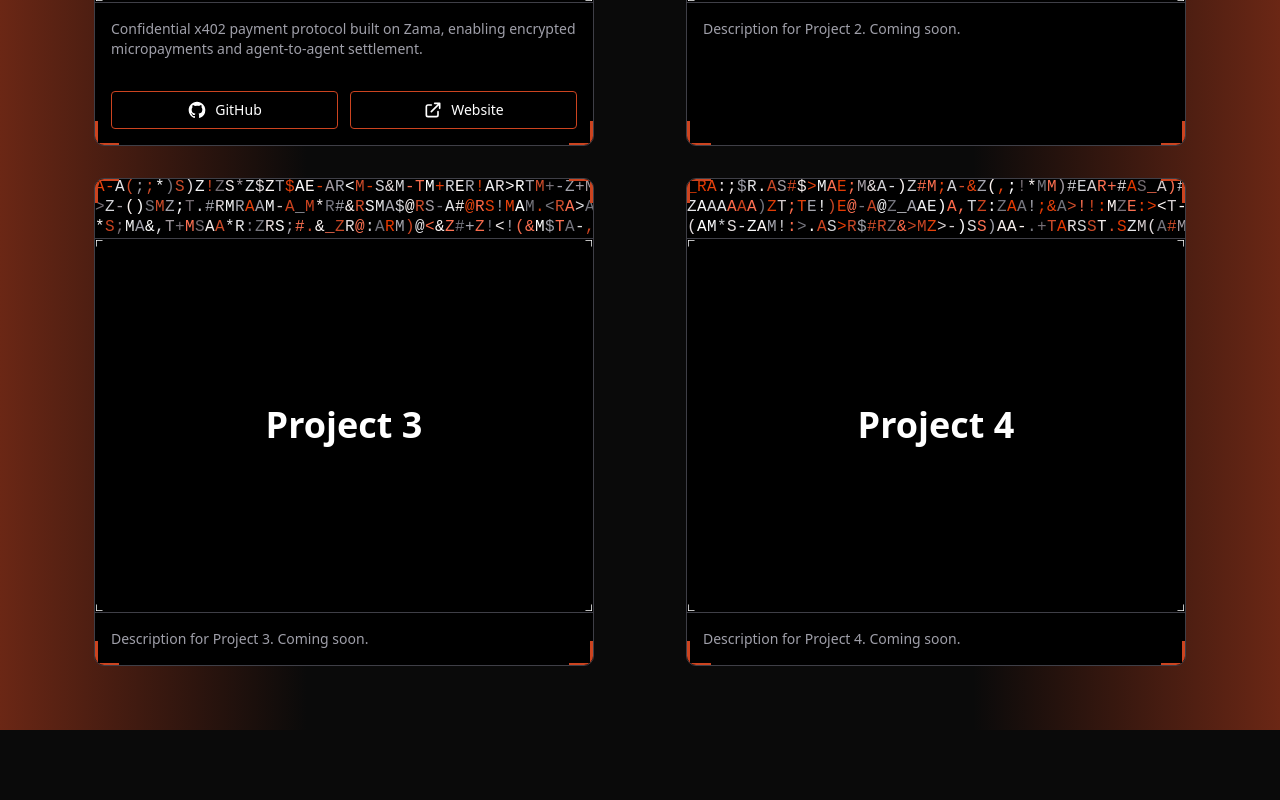
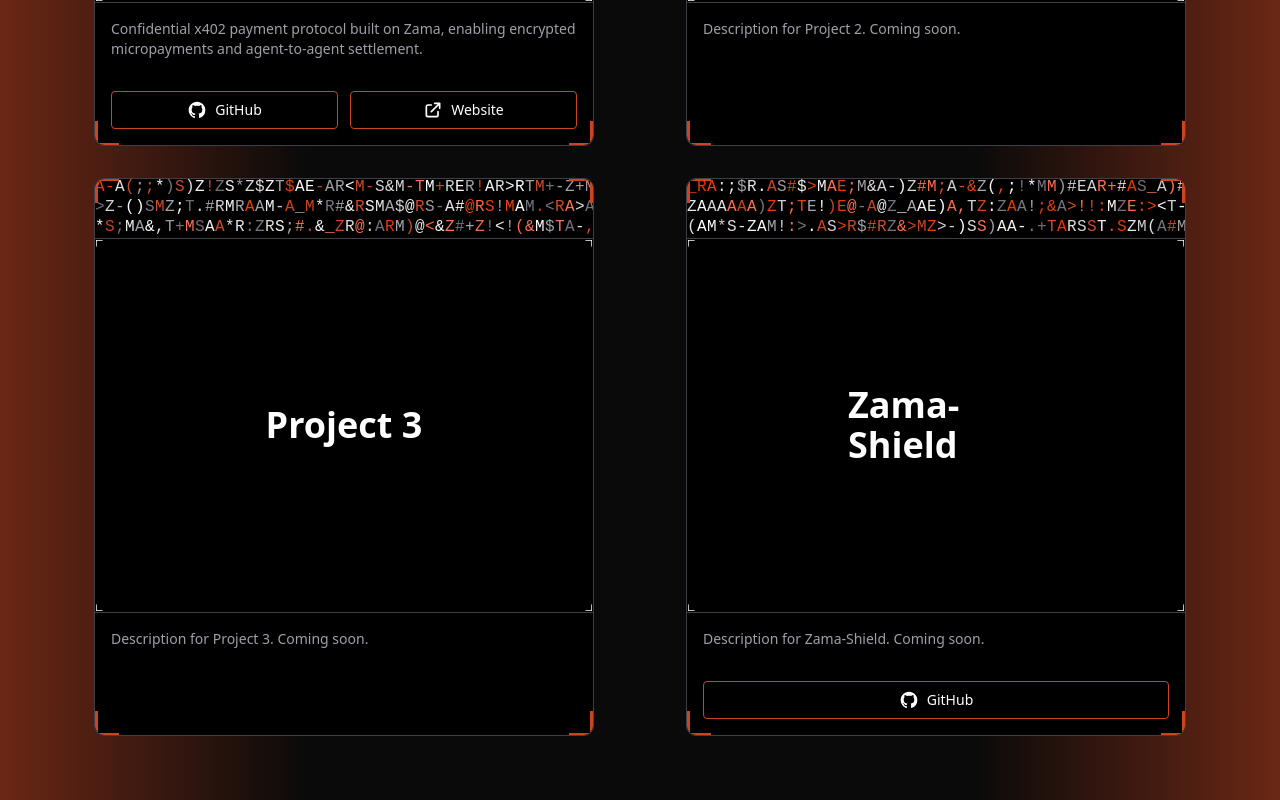
Before and after one commit to ayushsingh82/Zama-starters, a Next.js app: page /explore in a window 1280 px wide. Shown: the part 562-1362 px from the top of the page. Before the commit the page ends 1292 px from the top, so only its background shows below. Built offline with nearby package versions, Linux system fonts and the light colour scheme.

Commit message:
Add Zama-Shield as project 4 with GitHub link

```diff
--- a/app/explore/page.tsx
+++ b/app/explore/page.tsx
@@ -68,10 +68,10 @@
   },
   {
     id: 4,
-    name: 'Project 4',
-    description: 'Description for Project 4. Coming soon.',
+    name: 'Zama-Shield',
+    description: 'Description for Zama-Shield. Coming soon.',
     image: 'https://cdn.prod.website-files.com/6889e4acaa36a330a3b124f2/6914c5793d1c014c69016d8a_Twitter%20post%20-%20404%20(1).png',
-    githubUrl: '',
+    githubUrl: 'https://github.com/ayushsingh82/Zama-Shield',
     websiteUrl: '',
   },
 ];
```
Also changed, not shown: 1 other file (tests, documents, lock files or other folders).
